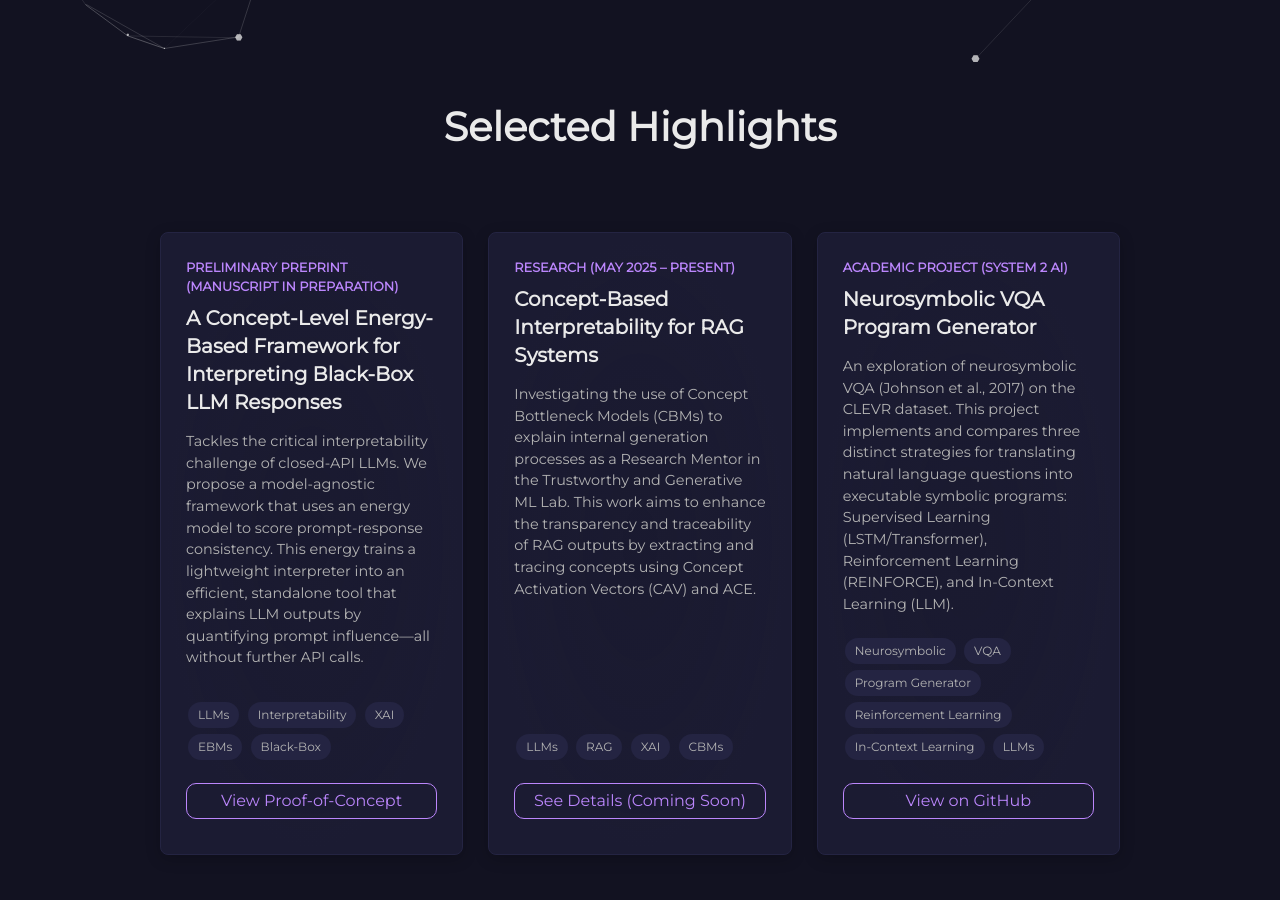
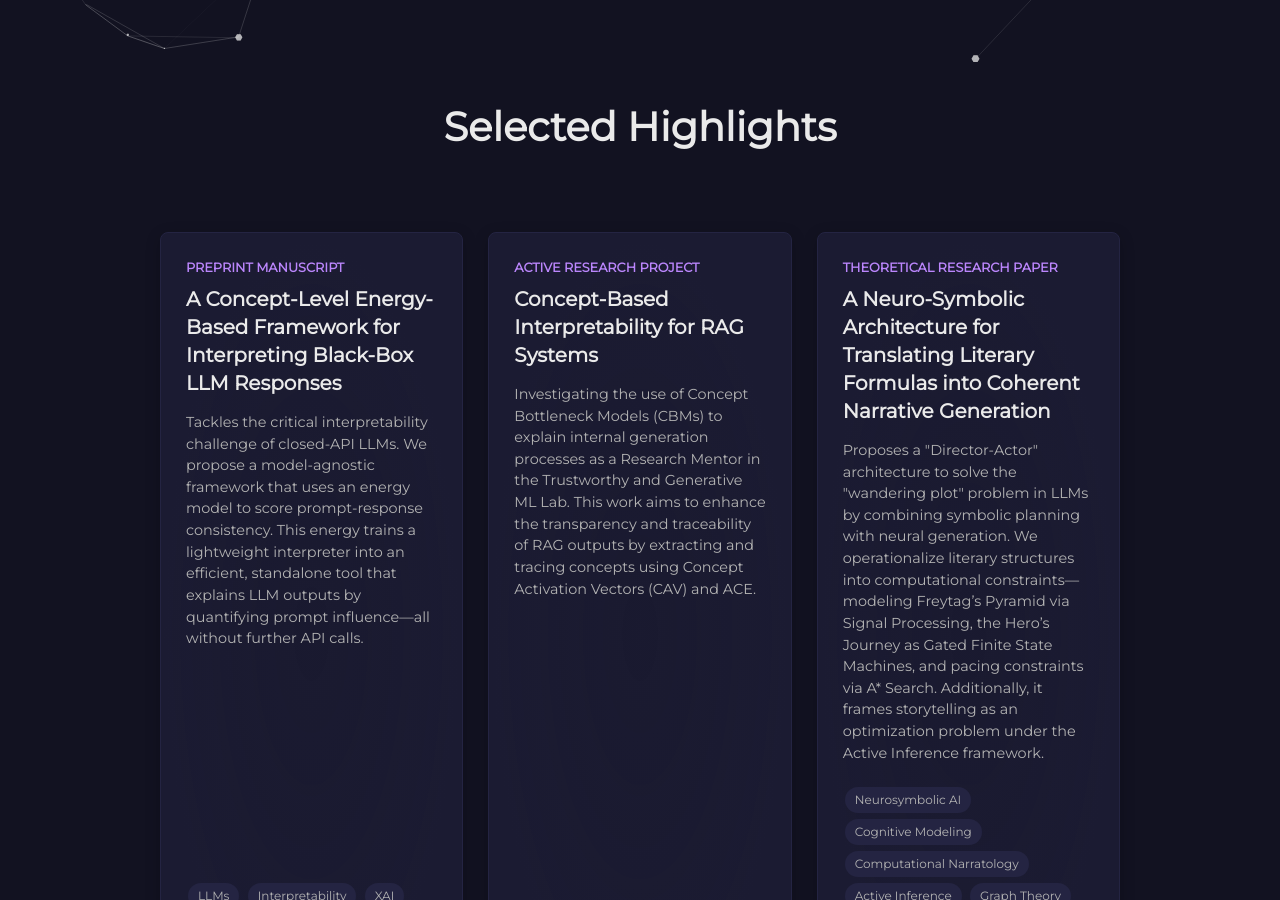
Before and after one commit to MsMaryamRezaee/msmaryamrezaee.github.io, a Jekyll site: the page built from index.html, in a window 1280 px wide and 900 px high, scrolled down 1791 px. Built offline with Jekyll 4.4.1, drawn with Linux system fonts in a browser that asks for light colours; some web fonts are replaced; some of the changed text lies outside the part shown.

Commit message:
feat: Add Algorithms research to Highlights

```diff
--- a/_includes/highlights.html
+++ b/_includes/highlights.html
@@ -3,7 +3,8 @@
 
   <div class="highlights-grid">
 
-    <div class="highlight-card js-reveal"><span class="highlight-type">Preliminary Preprint (Manuscript in Preparation)</span>
+    <div class="highlight-card js-reveal">
+      <span class="highlight-type">Preprint Manuscript</span>
       <h3 class="highlight-title">A Concept-Level Energy-Based Framework for Interpreting Black-Box LLM Responses</h3>
       <p class="highlight-desc">Tackles the critical interpretability challenge of closed-API LLMs. We propose a model-agnostic framework that uses an energy model to score prompt-response consistency. This energy trains a lightweight interpreter into an efficient, standalone tool that explains LLM outputs by quantifying prompt influence—all without further API calls.</p>
       <div class="highlight-tags">
@@ -17,7 +18,7 @@
     </div>
 
     <div class="highlight-card js-reveal">
-      <span class="highlight-type">Research (May 2025 – Present)</span>
+      <span class="highlight-type">Active Research Project</span>
       <h3 class="highlight-title">Concept-Based Interpretability for RAG Systems</h3>
       <p class="highlight-desc">Investigating the use of Concept Bottleneck Models (CBMs) to explain internal generation processes as a Research Mentor in the Trustworthy and Generative ML Lab. This work aims to enhance the transparency and traceability of RAG outputs by extracting and tracing concepts using Concept Activation Vectors (CAV) and ACE.</p>
       <div class="highlight-tags">
@@ -30,13 +31,28 @@
     </div>
 
     <div class="highlight-card js-reveal">
-      <span class="highlight-type">Academic Project (System 2 AI)</span>
+      <span class="highlight-type">Theoretical Research Paper</span>
+      <h3 class="highlight-title">A Neuro-Symbolic Architecture for Translating Literary Formulas into Coherent Narrative Generation</h3>
+      <p class="highlight-desc">Proposes a "Director-Actor" architecture to solve the "wandering plot" problem in LLMs by combining symbolic planning with neural generation. We operationalize literary structures into computational constraints—modeling Freytag’s Pyramid via Signal Processing, the Hero’s Journey as Gated Finite State Machines, and pacing constraints via A* Search. Additionally, it frames storytelling as an optimization problem under the Active Inference framework.</p>
+      <div class="highlight-tags">
+        <span>Neurosymbolic AI</span>
+        <span>Cognitive Modeling</span>
+        <span>Computational Narratology</span>
+        <span>Active Inference</span>
+        <span>Graph Theory</span>
+        <span>Algorithms</span>
+      </div>
+      <a class="action-link" href="https://msmaryamrezaee.github.io/assets/files/projects/courses/FromArchetypesToAlgorithms.pdf" target="_blank" rel="noopener noreferrer">View Paper PDF</a>
+    </div>
+
+    <div class="highlight-card js-reveal">
+      <span class="highlight-type">Technical Implementation</span>
       <h3 class="highlight-title">Neurosymbolic VQA Program Generator</h3>
       <p class="highlight-desc">An exploration of neurosymbolic VQA (Johnson et al., 2017) on the CLEVR dataset. This project implements and compares three distinct strategies for translating natural language questions into executable symbolic programs: Supervised Learning (LSTM/Transformer), Reinforcement Learning (REINFORCE), and In-Context Learning (LLM).</p>
       <div class="highlight-tags">
-        <span>Neurosymbolic</span>
+        <span>Neurosymbolic AI</span>
         <span>VQA</span>
-        <span>Program Generator</span>
+        <span>Program Synthesis</span>
         <span>Reinforcement Learning</span>
         <span>In-Context Learning</span>
         <span>LLMs</span>
```
